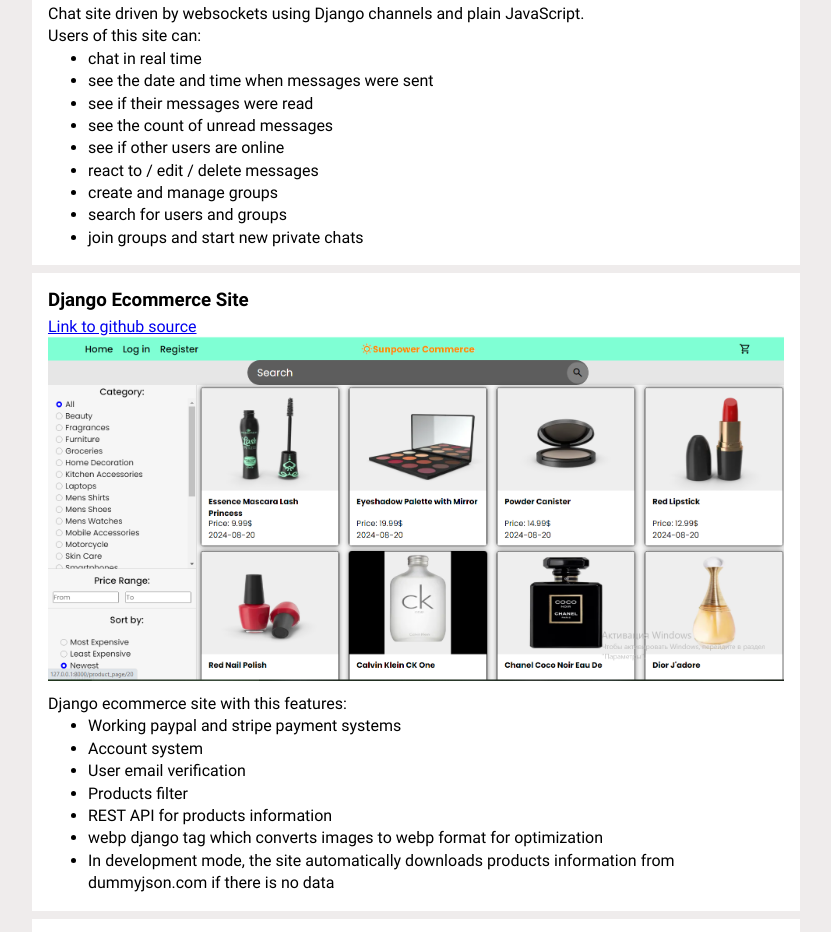
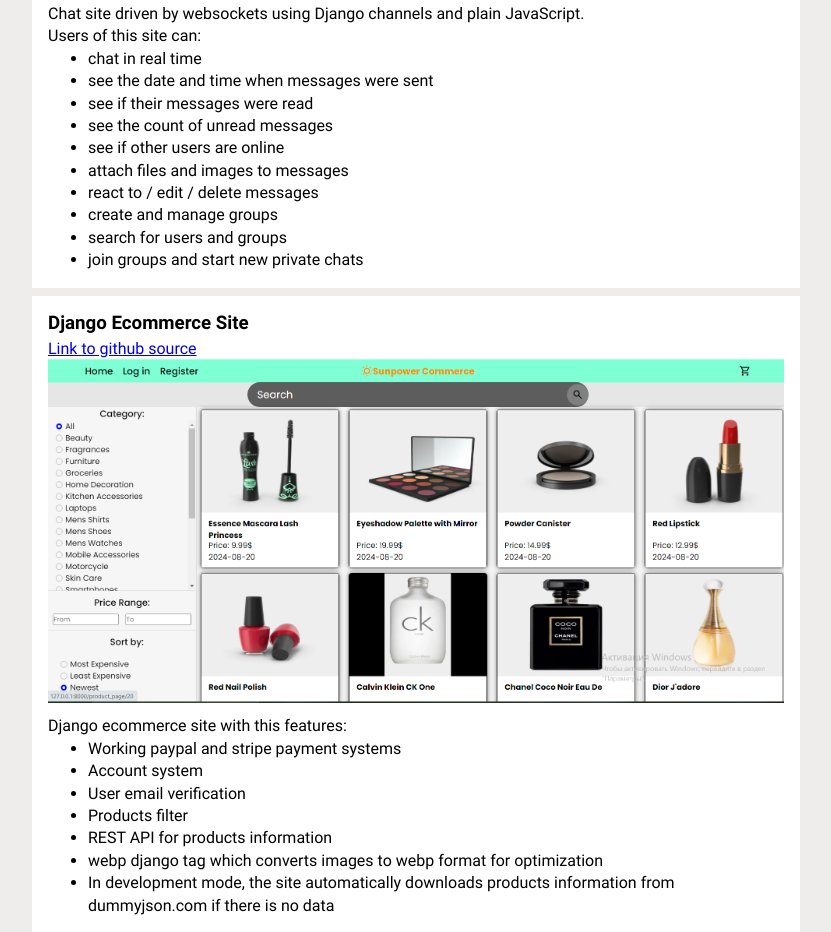
Before and after one commit to AADmitriy/aadmitriy.github.io, a plain HTML site: page index.html in a window 1280 px wide. Shown: the part 1596-2528 px from the top of the page, without its empty margins (224-1055 px from the left). Drawn offline with Linux system fonts and the light colour scheme.

Commit message:
updated js chat description

```diff
--- a/index.html
+++ b/index.html
@@ -184,6 +184,7 @@
                         <li>see if their messages were read</li>
                         <li>see the count of unread messages</li>
                         <li>see if other users are online</li>
+                        <li>attach files and images to messages</li>
                         <li>react to / edit / delete messages</li>
                         <li>create and manage groups</li>
                         <li>search for users and groups</li>
```
